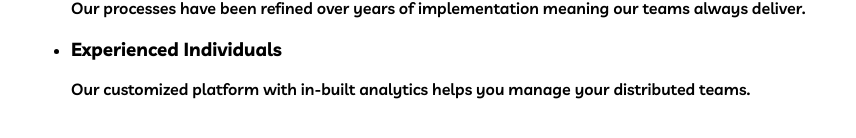
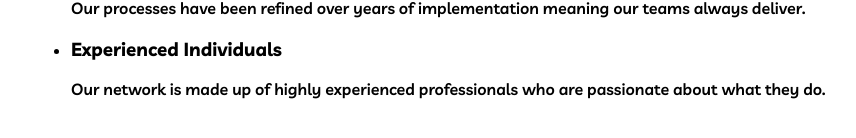
Before and after one commit to Shahzod001/myteam, a plain HTML site: page index.html in a window 1280 px wide. Shown: the part 196-334 px from the top of the page, without its empty margins (54-910 px from the left). Drawn offline with Linux system fonts and the light colour scheme; files that its build step writes are made by us from their sources.

Commit message:
Add main

```diff
--- a/index.html
+++ b/index.html
@@ -55,7 +55,7 @@
                         Experienced Individuals
                     </h3>
                     <p class="item__text">
-                        Our customized platform with in-built analytics helps you manage your distributed teams.
+                        Our network is made up of highly experienced professionals who are passionate about what they do.
                     </p>
                 </li>
             </ul>
```
